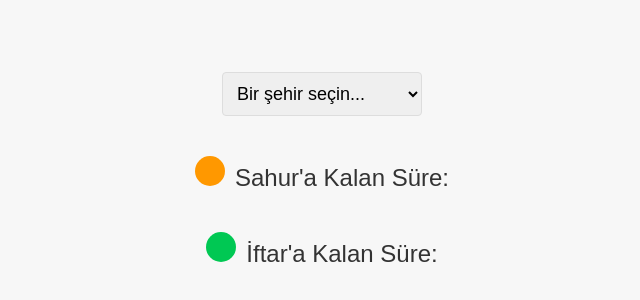
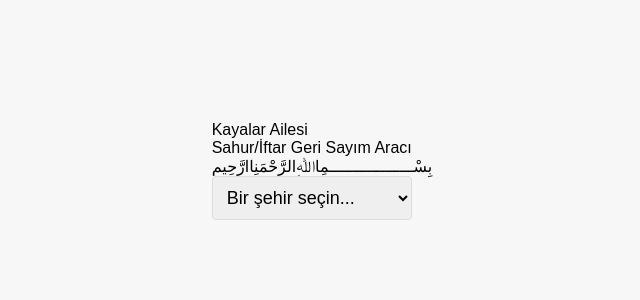
Before and after one commit to erdinckaya97/iftarvesahur, a plain HTML site: page index.html in a window 1280 px wide. Shown: the part 220-520 px from the top of the page, without its empty margins (318-958 px from the left). Drawn offline with Linux system fonts and the light colour scheme.

Commit message:
Update index.html

```diff
--- a/index.html
+++ b/index.html
@@ -1,10 +1,17 @@
 <!DOCTYPE html>
 <html>
 <head>
-    <title>Sahur ve İftar Geri Sayımı</title>
+    <title>Kayalar Ailesi Sahur/İftar Geri Sayım Aracı</title>
+    <meta name="viewport" content="width=device-width, initial-scale=1.0">
+    <link href="https://fonts.googleapis.com/css2?family=Amiri:wght@400;700&display=swap" rel="stylesheet">
     <link rel="stylesheet" type="text/css" href="styles.css">
 </head>
 <body>
+    <div class="background-wrapper"></div>
+    <div class="container">
+        <div class="site-title">Kayalar Ailesi</div>
+        <div class="site-subtitle">Sahur/İftar Geri Sayım Aracı</div>
+        <div class="header">بِسْــــــــــــــــــمِاﷲِالرَّحْمَنِاارَّحِيم</div>
         <select id="sehirler">
             <option value="">Bir şehir seçin...</option>
             <option value="İstanbul">İstanbul</option>
@@ -89,10 +96,8 @@
             <option value="Yozgat">Yozgat</option>
             <option value="Zonguldak">Zonguldak</option>
         </select>
-
-    <div id="sahur">Sahur'a Kalan Süre: </div>
-    <div id="iftar">İftar'a Kalan Süre: </div>
-
+        <div id="aktif-vakit"></div>
+    </div>
     <script src="script.js"></script>
 </body>
 </html>
```
Lines whose indentation alone changed are shown as unchanged.
